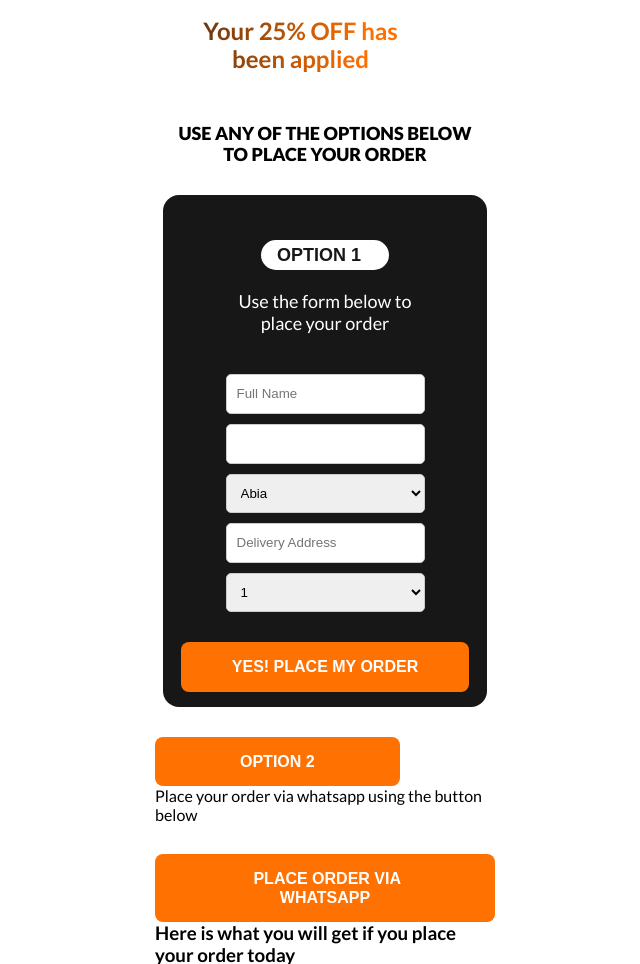
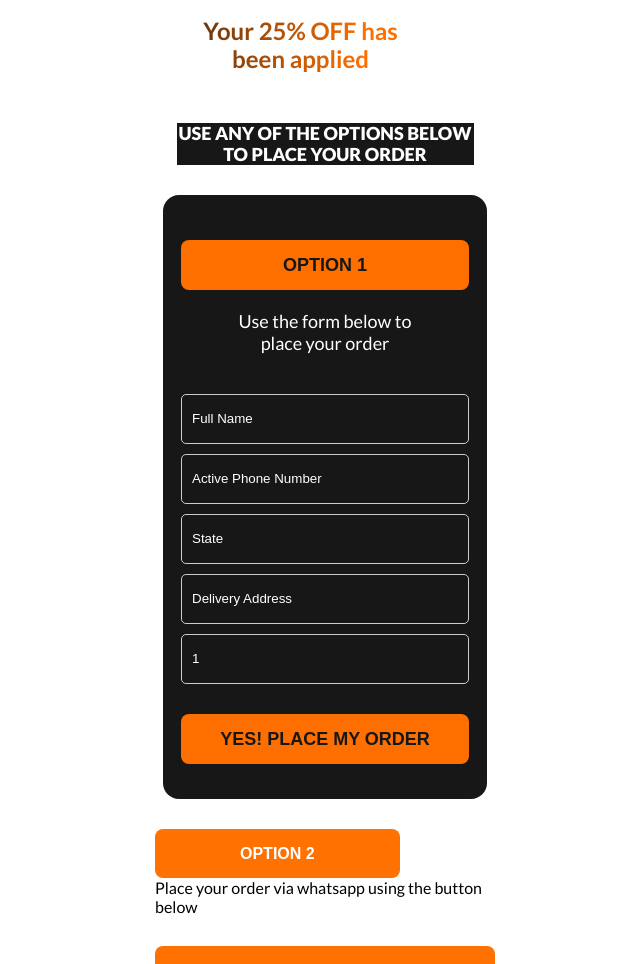
Before and after one commit to Olamiposi-cloud-coder/Ultra_Smartwatch, a plain HTML site: page index.html in a window 1280 px wide. Shown: the part 5473-6437 px from the top of the page, without its empty margins (315-955 px from the left). Drawn offline with Linux system fonts and the light colour scheme.

Commit message:
new changes

```diff
--- a/index.html
+++ b/index.html
@@ -292,13 +292,8 @@
 
             <form>
                 <input type="text" name="text" id="text" placeholder="Full Name">
-                <input type="number" name="number" id="number">
-                <select name="state" id="state">
-                    <option value="abia">Abia</option>
-                    <option value="lagos">Lagos</option>
-                    <option value="abia">Abia</option>
-                    <option value="ogun">Ogun</option>
-                </select>
+                <input type="number" name="number" id="number" placeholder="Active Phone Number">
+                <input type="text" name="location" id="location" placeholder="State">
                 <input type="text" name="address" id="address" placeholder="Delivery Address">
                 <select name="quantity" id="quantity">
                     <option value="1">1</option>
--- a/style.css
+++ b/style.css
@@ -572,9 +572,9 @@ button {
   line-height: 21px;
   letter-spacing: 0em;
   text-align: center;
-  color: linear-gradient(0deg, #171717, #171717),
-  linear-gradient(0deg, rgba(0, 0, 0, 0.2), rgba(0, 0, 0, 0.2));
-  ;
+  background: linear-gradient(0deg, #171717, #171717),
+    linear-gradient(0deg, rgba(0, 0, 0, 0.2), rgba(0, 0, 0, 0.2));
+  color: #fff;
 }
 
 .option-one {
@@ -587,32 +587,24 @@ button {
   width: 324px;
   border-radius: 16px;
   background: linear-gradient(0deg, #171717, #171717),
-  linear-gradient(0deg, rgba(0, 0, 0, 0.2), rgba(0, 0, 0, 0.2));
+    linear-gradient(0deg, rgba(0, 0, 0, 0.2), rgba(0, 0, 0, 0.2));
 }
 
-.option-one button:first-child {
+.option-one button {
   margin-bottom: 20px;
-  width: 128px;
-  height: 30px;
-  padding: 4px 16px 4px 16px;
-  border-radius: 100px;
-  gap: 10px;
+  width: 288px; /* Set the width to match the form inputs */
+  height: 50px;
+  padding: 12px 16px;
+  border-radius: 8px;
   font-size: 18px;
   font-weight: 700;
   line-height: 22px;
   letter-spacing: 0em;
-  text-align: left;
+  text-align: center;
   color: #171717;
-  background: #FFFFFF;
+  background: #FF6F00;
 }
 
-.option-one button:last-child {
-  width: 288px;
-  height: 50px;
-  padding: 12px 16px 12px 16px;
-  border-radius: 8px;
-  gap: 10px;
-}
 .option-one p {
   width: 210px;
   font-size: 18px;
@@ -632,16 +624,32 @@ button {
 
 input,
 select {
-  width: 100%;
+  width: 288px; /* Set the width to match the button */
   padding: 10px;
   border: 1px solid #ccc;
   border-radius: 5px;
   box-sizing: border-box;
+  background: none;
+  color: #FFFFFF;
+  height: 50px;
+}
+
+select {
+  appearance: none;
+  background: none;
+}
+
+select::-ms-expand {
+  display: none;
+}
+
+input::placeholder {
+  color: #fff; /* Set the placeholder color to white */
 }
 
 input[type="text"],
 input[type="number"] {
-  height: 40px;
+  height: 50px; /* Adjust the height to match the button */
 }
 
 button,
```
